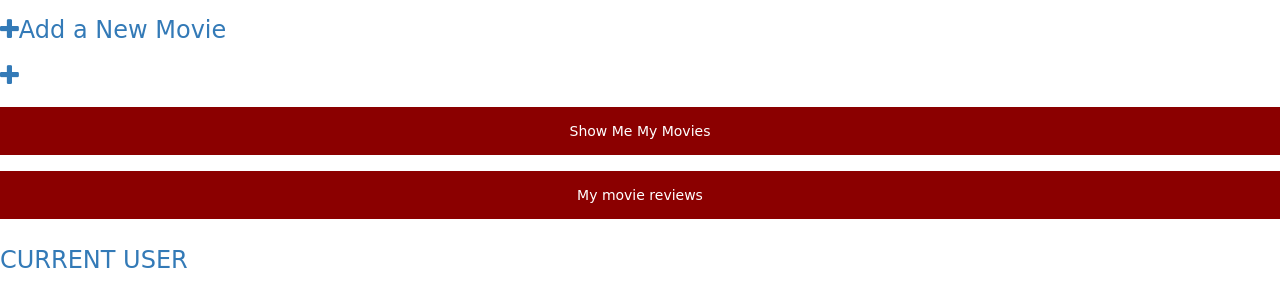
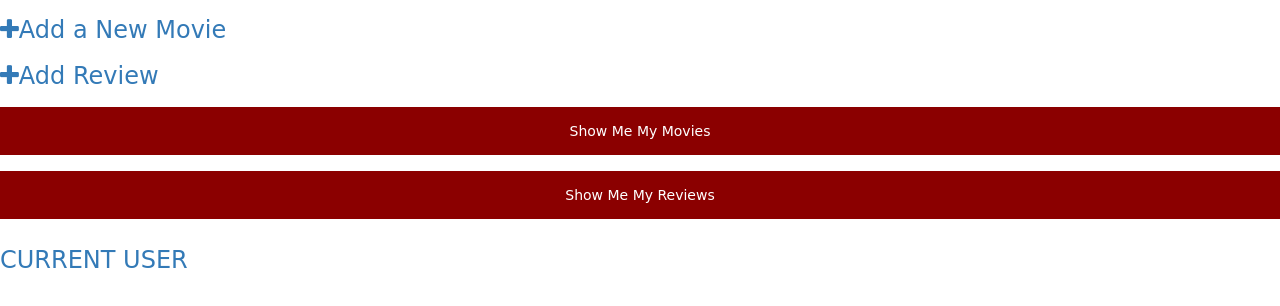
Before and after one commit to NevadaKiran/Movie_app_frontend, a website: page public/index.html at #!/movies in a window 1280 px wide. Shown: the part 138-444 px from the top of the page. Drawn offline with nearby package versions, Linux system fonts and the light colour scheme; some packages are replaced by stand-ins of ours; a web font is replaced by a local one.

Commit message:
cosmetic changes

```diff
--- a/public/partials/user_show.html
+++ b/public/partials/user_show.html
@@ -18,14 +18,14 @@
   </div>
 
   <div>
-    <h3 class="create" ng-click="showReviewForm = !showReviewForm"><i class= "fa fa-plus" aria-hidden="true"></i></h3>
+    <h3 class="create" ng-click="showReviewForm = !showReviewForm"><i class= "fa fa-plus" aria-hidden="true"></i>Add Review</h3>
   </div>
   <div ng-show="showReviewForm">
     <form ng-submit="movie.createReview()">
       <!-- <input ng-model="newReview.title" type="text" placeholder="Movie Title"> -->
       <input ng-model="newReview.rating" type="text" placeholder=" Rating">
       <input ng-model="newReview.comments" type="text" placeholder="comments">
-      <button ng-click="review.createReview(home.currentUser.id, newReview)" type="submit"> Add Movie </button>
+      <button ng-click="review.createReview(home.currentUser.id, newReview)" type="submit"> Add Review </button>
     </form>
   </div>
 
@@ -45,7 +45,7 @@
   </div>
 
   <div>
-      <button ng-click="movie.showReviews(movies)">My movie reviews</button>
+      <button ng-click="movie.showReviews(movies)">Show Me My Reviews</button>
       <div ng-repeat=" review in review.reviews">
         <h1> {{film.title}}, id{{film.user_id}}</h1>
         <!-- {{film}} -->
```
